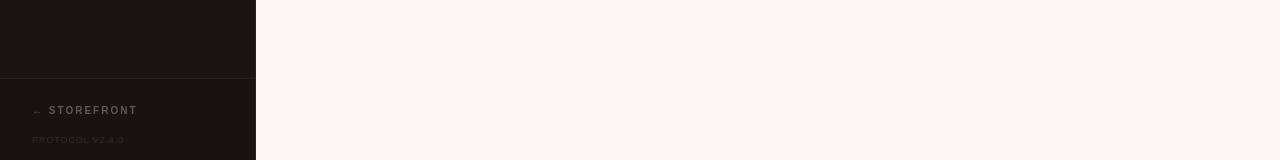
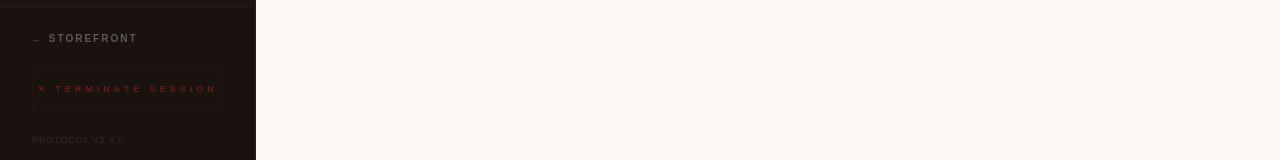
Before and after one commit to jhon123-ux/shopkaroo, a Next.js app in the folder frontend/: page /admin/banners in a window 1280 px wide. Shown: the part 629-789 px from the top of the page. Built offline with nearby package versions, Linux system fonts and the light colour scheme; no server answers.

Commit message:
feat: admin logout functionality

```diff
--- a/frontend/app/admin/layout.tsx
+++ b/frontend/app/admin/layout.tsx
@@ -1,5 +1,5 @@
 'use client'
-import { usePathname } from 'next/navigation'
+import { usePathname, useRouter } from 'next/navigation'
 import Link from 'next/link'
 
 const sidebarLinks = [
@@ -17,6 +17,15 @@ export default function AdminLayout({
   children: React.ReactNode
 }) {
   const pathname = usePathname()
+  const router = useRouter()
+
+  const handleLogout = () => {
+    if (typeof window !== 'undefined') {
+      localStorage.removeItem('admin_token')
+      document.cookie = "admin_auth=; expires=Thu, 01 Jan 1970 00:00:00 UTC; path=/;"
+      router.push('/admin/login')
+    }
+  }
 
   // Don't wrap login page with admin layout
   if (pathname === '/admin/login') {
@@ -77,7 +86,17 @@ export default function AdminLayout({
             flex items-center gap-3 font-bold">
             ← Storefront
           </Link>
-          <p className="text-white/10 text-[9px] mt-4
+          <button
+            onClick={handleLogout}
+            className="w-full mt-6 text-[#DC2626] opacity-40 hover:opacity-100 transition-all
+            uppercase tracking-[4px] text-[9px] font-bold py-3
+            border border-[#DC2626]/20 hover:border-[#DC2626]
+            flex items-center justify-center gap-2"
+          >
+            ✕ Terminate Session
+          </button>
+
+          <p className="text-white/10 text-[9px] mt-6
             uppercase tracking-widest">
             Protocol v2.4.0
           </p>
```
